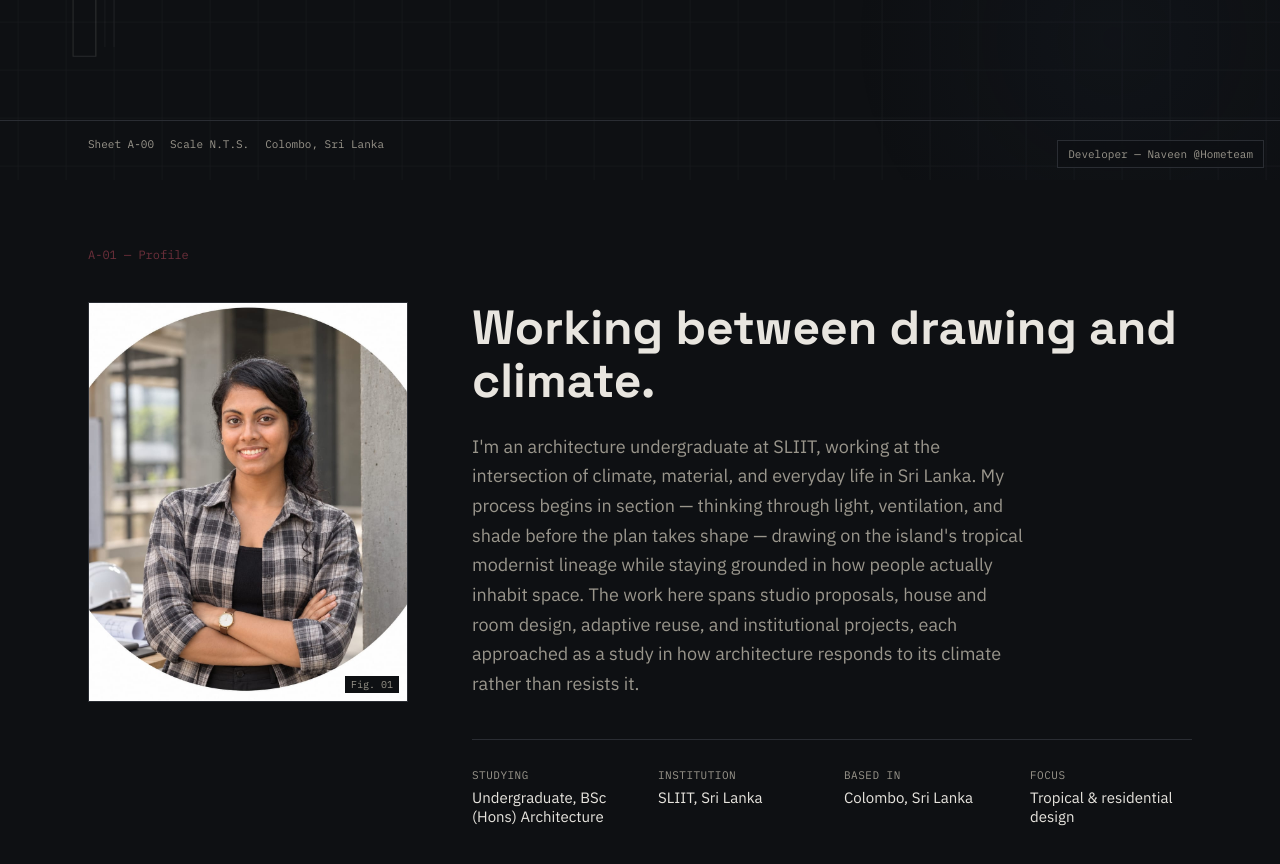
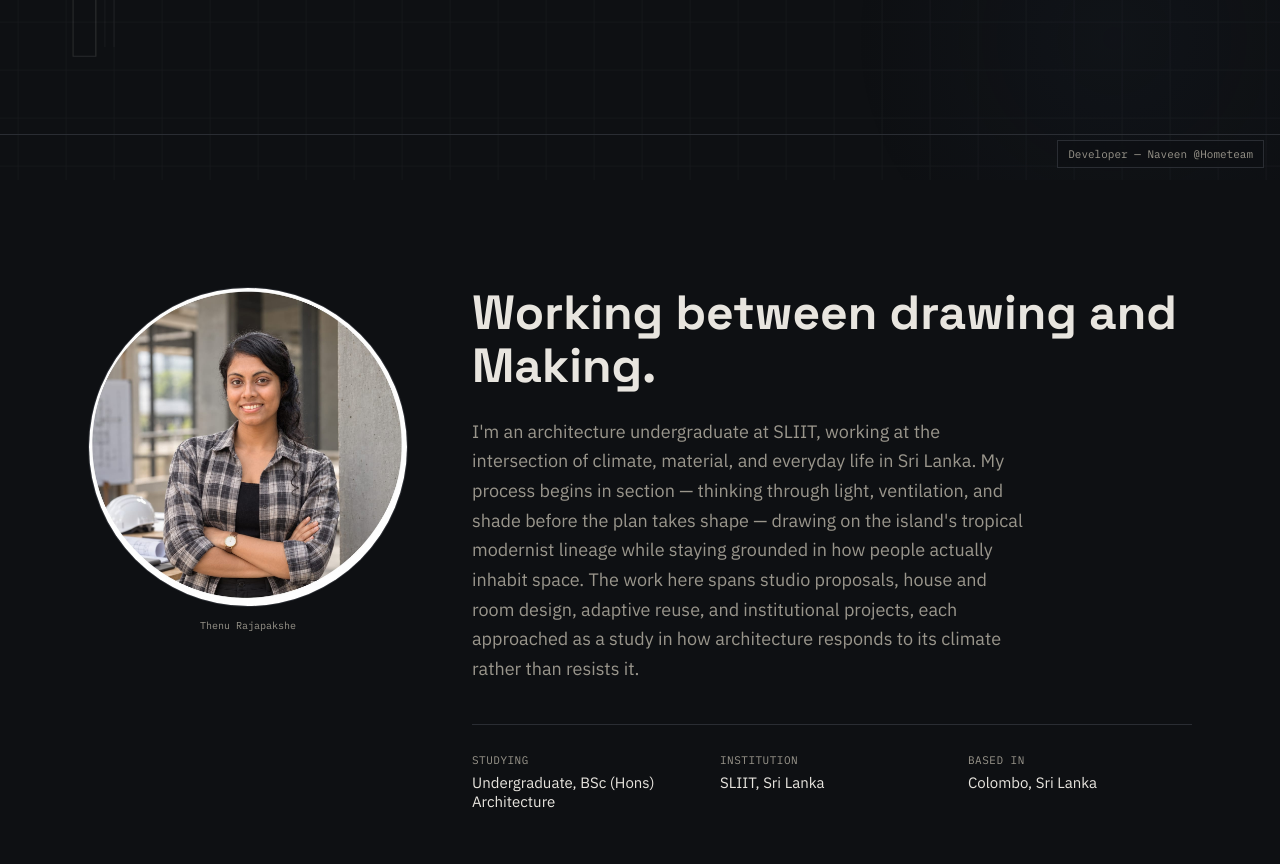
Before and after one commit to NaveenDG2002/architect-portfolio-thenu, a React (Vite) app: page / in a window 1280 px wide. Shown: the part 620-1484 px from the top of the page. Built offline with nearby package versions, Linux system fonts and the light colour scheme.

Commit message:
dev credits done and add some motions2

```diff
--- a/src/components/Nav.jsx
+++ b/src/components/Nav.jsx
@@ -8,7 +8,6 @@ const links = [
   { to: "/works", label: "Academic" },
   { to: "/achievements", label: "Achievements" },
   { to: "/industrial", label: "Industrial" },
-  { to: "/process", label: "Process" },
   { to: "/contact", label: "Contact" },
 
 
--- a/src/pages/Home.jsx
+++ b/src/pages/Home.jsx
@@ -59,7 +59,7 @@ export default function Home() {
         >
           <div>
             <p style={{ fontFamily: fonts.mono, fontSize: 12, color: colors.blue }}>
-              A-00 — Cover Sheet
+
             </p>
             <h1
               style={{
@@ -124,9 +124,7 @@ export default function Home() {
               color: colors.inkSoft,
             }}
           >
-            <span>Sheet A-00</span>
-            <span>Scale N.T.S.</span>
-            <span>{profile.location}</span>
+
           </div>
         </div>
       </section>
@@ -140,7 +138,7 @@ export default function Home() {
           variants={fadeUp}
           style={{ fontFamily: fonts.mono, fontSize: 12, color: colors.blue }}
         >
-          A-01 — Profile
+
         </motion.p>
 
         <div
@@ -152,6 +150,7 @@ export default function Home() {
             alignItems: "start",
           }}
         >
+          <div>
             <motion.div
               initial="hidden"
               whileInView="visible"
@@ -162,10 +161,13 @@ export default function Home() {
               transition={{ type: "spring", stiffness: 260, damping: 20 }}
               style={{
                 border: `1px solid ${colors.line}`,
-    background: colors.paperRaised,
-    aspectRatio: "4 / 5",
+                background: "transparent",
+                aspectRatio: "1 / 1",
+                borderRadius: "50%",
                 overflow: "hidden",
                 position: "relative",
+                width: "100%",
+                maxWidth: 320,
               }}
             >
               <img
@@ -173,21 +175,21 @@ export default function Home() {
                 alt={profile.name}
                 style={{ width: "100%", height: "100%", objectFit: "cover", display: "block" }}
               />
-  <span
+            </motion.div>
+
+            <p
               style={{
-      position: "absolute",
-      bottom: 8,
-      right: 8,
+                marginTop: 12,
                 fontFamily: fonts.mono,
                 fontSize: 10,
                 color: colors.inkSoft,
-      background: colors.paper,
-      padding: "2px 6px",
+                textAlign: "center",
+                maxWidth: 320,
               }}
             >
-    Fig. 01
-  </span>
-</motion.div>
+              Thenu Rajapakshe
+            </p>
+          </div>
 
           <div>
             <motion.h2
@@ -204,7 +206,7 @@ export default function Home() {
                 margin: 0,
               }}
             >
-              Working between drawing and climate.
+              Working between drawing and Making.
             </motion.h2>
 
             <motion.p
@@ -237,7 +239,7 @@ export default function Home() {
                 ["Studying", profile.role],
                 ["Institution", profile.school],
                 ["Based in", profile.location],
-                ["Focus", "Tropical & residential design"],
+
               ].map(([dt, dd]) => (
                 <div key={dt}>
                   <dt
```
Lines whose indentation alone changed are shown as unchanged.
